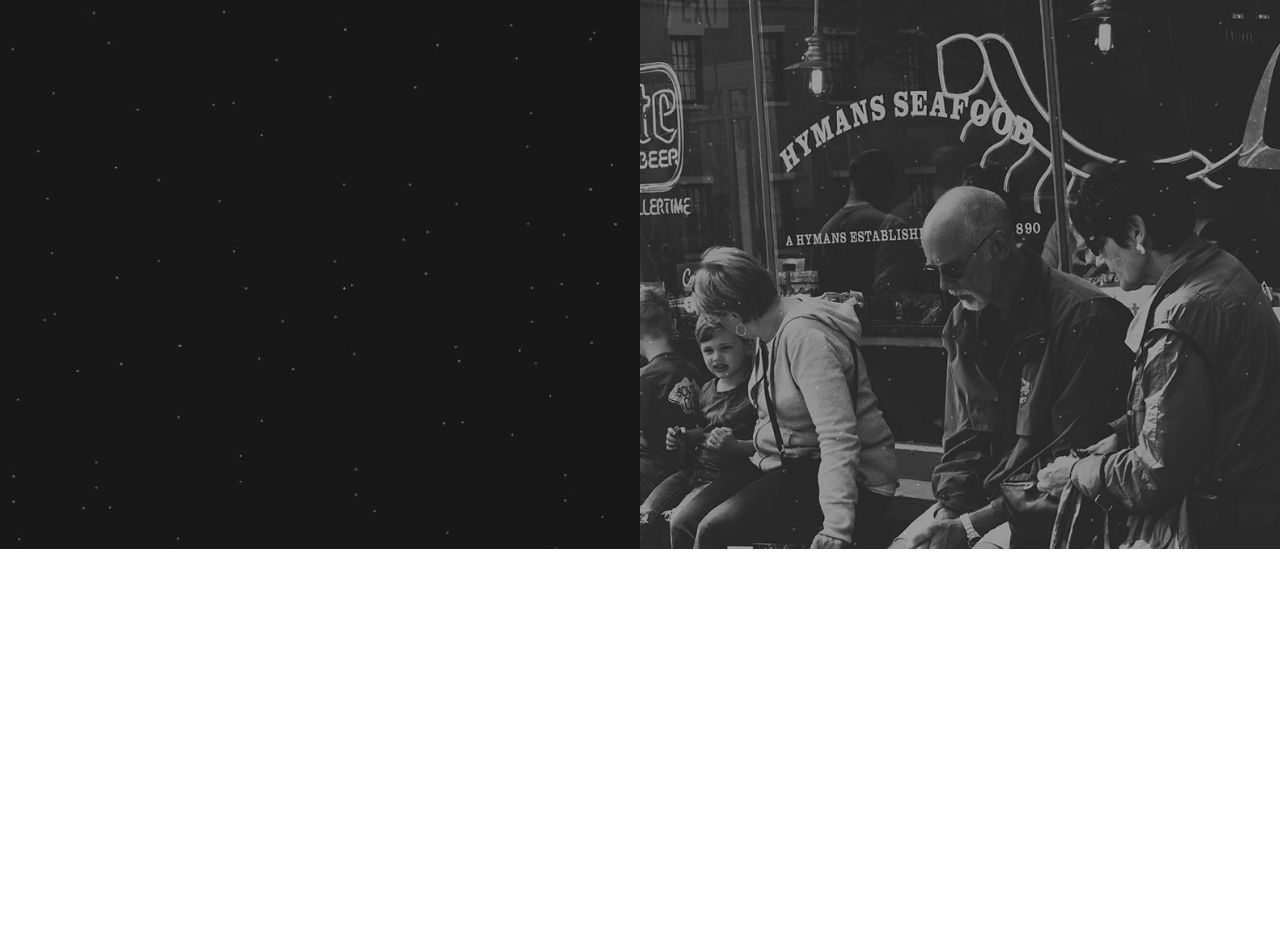
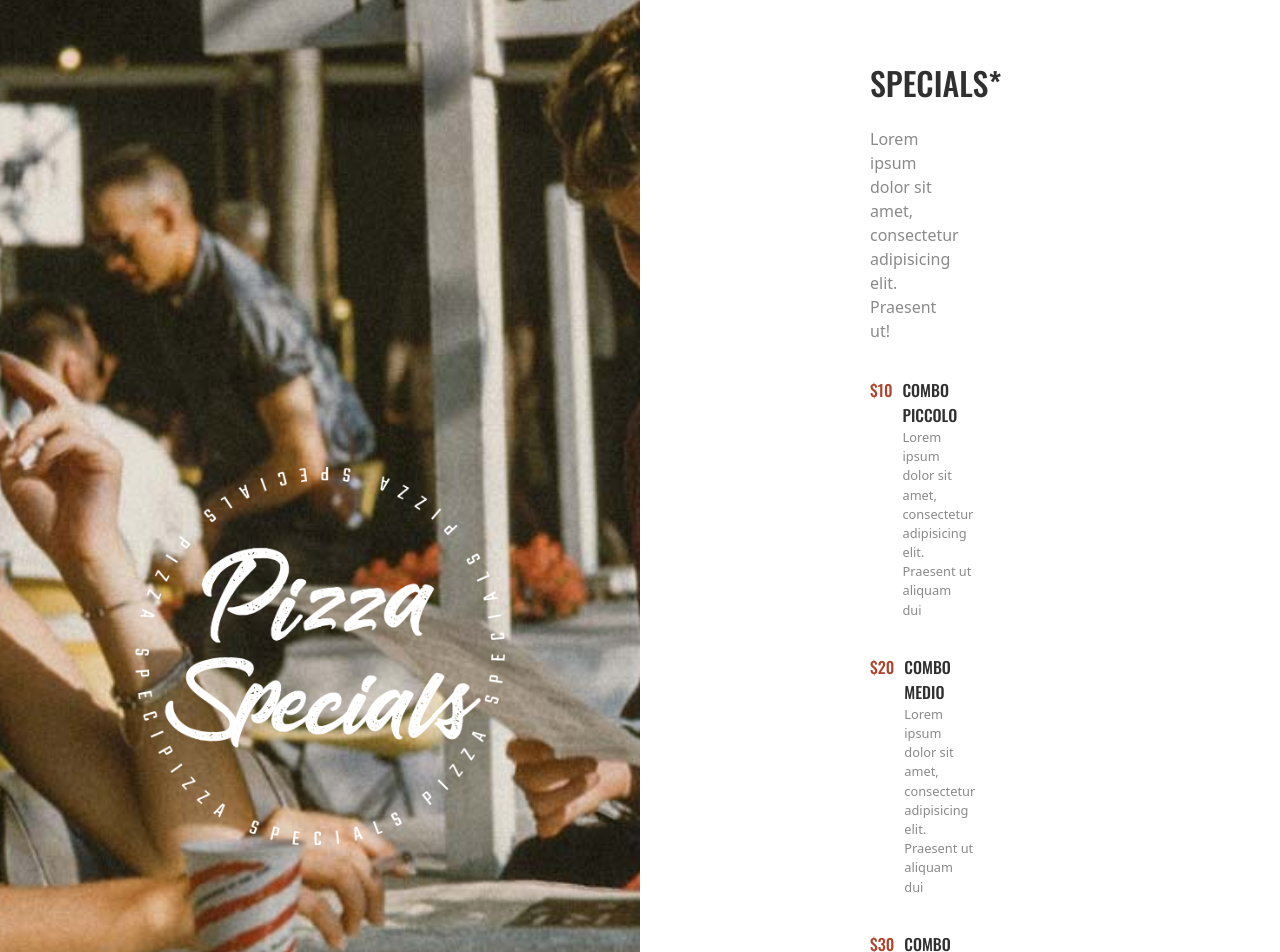
Before and after one commit to vi-ser/proj-html-vuejs, a Vue app: page / in a window 1280 px wide. Shown: the part 1420-2372 px from the top of the page. Before the commit the page ends 1969 px from the top, so only its background shows below. Built offline with nearby package versions, Linux system fonts and the light colour scheme.

Commit message:
stilizzazione offerte

```diff
--- a/src/components/AppMain.vue
+++ b/src/components/AppMain.vue
@@ -1,12 +1,17 @@
 <script>
+import OffersItem from '../components/OffersItem.vue'
 export default {
     name: 'AppMain',
+
+    components: {
+        OffersItem,
+    }
 
 }
 </script>
 
 <template>
-
+    <OffersItem></OffersItem>
 </template>
 
 <style lang="scss"></style>
--- /dev/null
+++ b/src/components/OffersItem.vue
@@ -0,0 +1,97 @@
+<script>
+export default {
+    name: 'OffersItem',
+}
+</script>
+
+<template>
+    <div class="offers d-flex">
+        <div class="left d-flex justify-content-center align-items-center">
+            <img src="/img/h1-img-7n.png" alt="">
+        </div>
+        <div class="right">
+            <h3 class="text-uppercase oswald-medium">
+                specials*
+            </h3>
+            <p>Lorem ipsum dolor sit amet, consectetur adipisicing elit. Praesent ut!</p>
+            <div class="menu d-flex">
+                <span class="price oswald-medium">$10</span>
+                <div class="offer-item">
+                    <span class="offer text-uppercase oswald-medium">combo
+                        piccolo</span>
+                    <p class="item-descr">Lorem ipsum dolor sit amet, consectetur adipisicing elit. Praesent ut aliquam
+                        dui</p>
+                </div>
+            </div>
+            <div class="menu d-flex">
+                <span class="price oswald-medium">$20</span>
+                <div class="offer-item">
+                    <span class="offer text-uppercase oswald-medium">combo
+                        medio</span>
+                    <p class="item-descr">Lorem ipsum dolor sit amet, consectetur adipisicing elit. Praesent ut aliquam
+                        dui</p>
+                </div>
+            </div>
+            <div class="menu d-flex">
+                <span class="price oswald-medium">$30</span>
+                <div class="offer-item">
+                    <span class="offer text-uppercase oswald-medium">combo
+                        grande</span>
+                    <p class="item-descr">Lorem ipsum dolor sit amet, consectetur adipisicing elit. Praesent ut aliquam
+                        dui</p>
+                </div>
+            </div>
+        </div>
+    </div>
+</template>
+
+<style lang="scss" scoped>
+@use '../styles/general' as *;
+@use '../styles/_variables' as *;
+
+.offers {
+
+    .left {
+        width: 50%;
+        background-image: url('/img/h1-img-4.jpg');
+        background-size: cover;
+        background-position: center;
+
+        img {
+            width: 370px;
+        }
+    }
+
+    .right {
+        width: 50%;
+        background-color: white;
+        padding: 155px 335px 195px 230px;
+        color: $text;
+
+        h3 {
+            font-size: 2em;
+            margin-bottom: 25px;
+            padding: 0;
+        }
+
+        p {
+            margin-bottom: 35px;
+            color: $textLight;
+        }
+
+        .price {
+            color: $primaryDark;
+            margin-right: 10px;
+            margin-bottom: 15px;
+        }
+
+        .offer-item {
+            .item-descr {
+                font-size: .8em;
+            }
+        }
+    }
+
+
+}
+</style>
--- a/src/styles/_variables.scss
+++ b/src/styles/_variables.scss
@@ -1,9 +1,11 @@
 //palette
 $primary: #D2401E;
+$primaryDark: #AD442B;
 $bgLight: #F6F7F2;
 $accent: #B7903C;
 $accentLight: #E4E4D4;
 $text: #303030;
+$textLight: #8A8A8A;
 
 // margin / padding
 $smallMargin: 10px;
```
